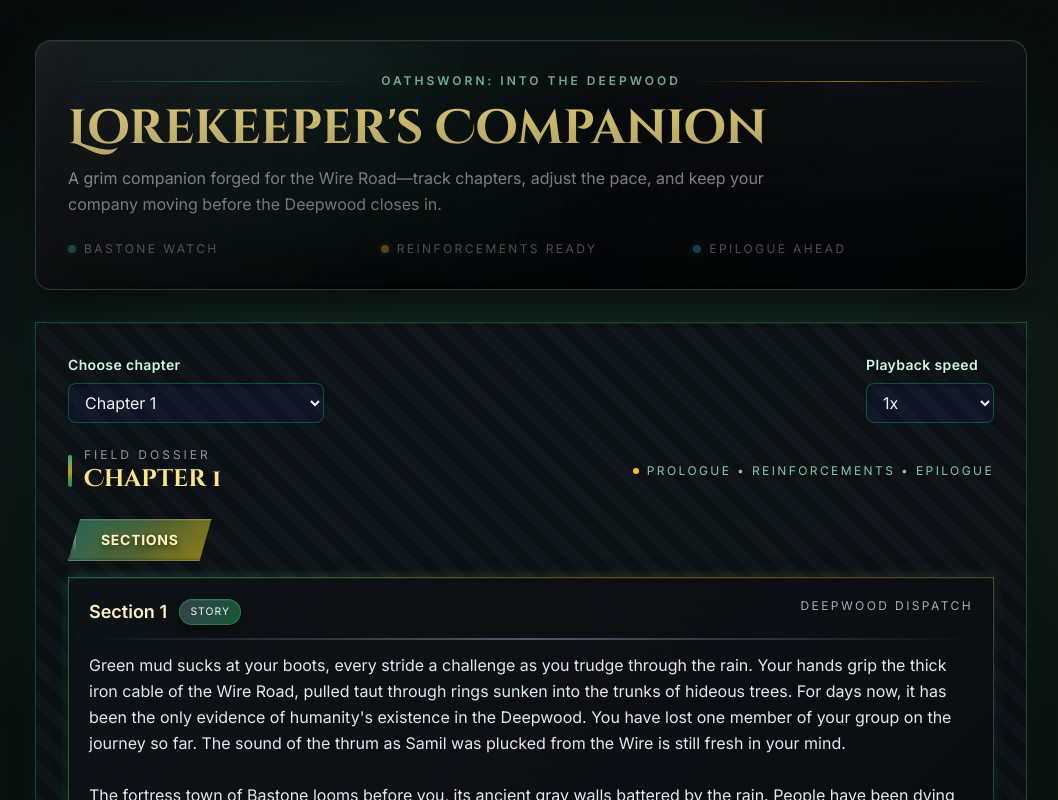
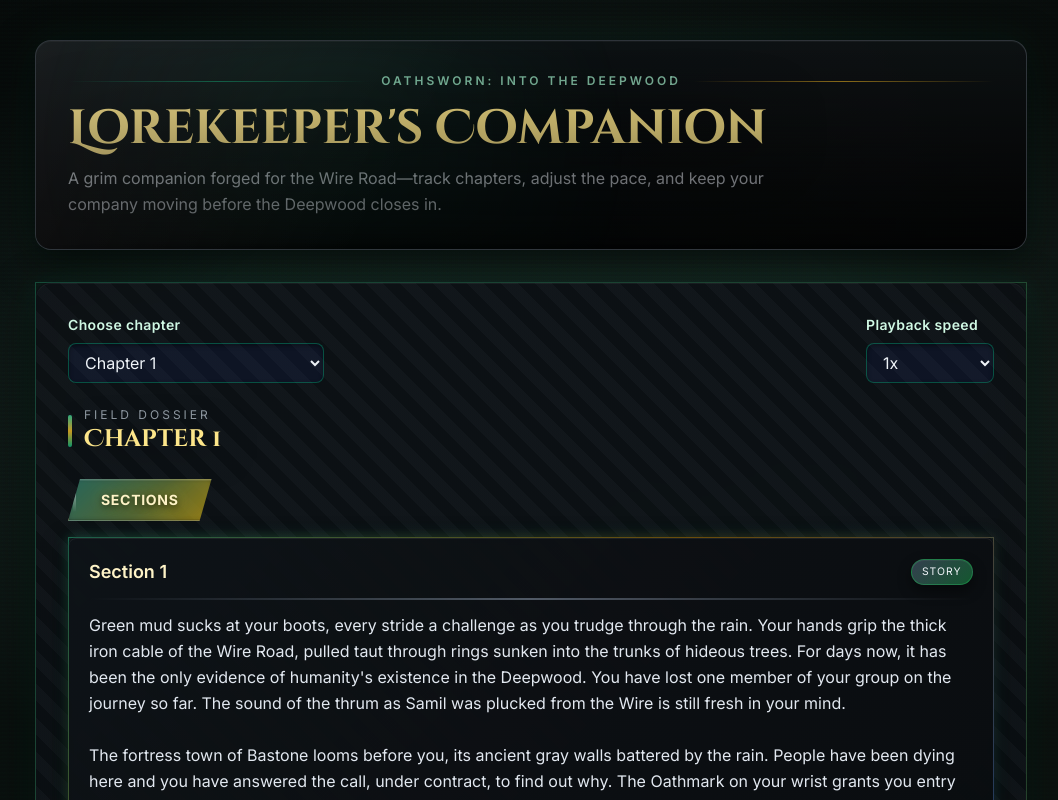
Before and after one commit to MikkoKarvonen/oathsworn-instant-action-mode-v2, a React (Vite) app: page / in a window 1280 px wide. Shown: the top 800 px of the page, without its empty margins (109-1167 px from the left). Built offline with nearby package versions, Linux system fonts and the light colour scheme.

Commit message:
Small ui changes

```diff
--- a/src/App.tsx
+++ b/src/App.tsx
@@ -26,20 +26,6 @@
             A grim companion forged for the Wire Road—track chapters, adjust the pace,
             and keep your company moving before the Deepwood closes in.
           </p>
-          <div className="mt-6 grid gap-3 sm:grid-cols-3 text-xs uppercase tracking-[0.2em] text-slate-300/80">
-            <div className="flex items-center gap-2">
-              <span className="h-2 w-2 rounded-full bg-emerald-400/70 shadow-[0_0_0_4px_rgba(16,185,129,0.08)]" />
-              Bastone Watch
-            </div>
-            <div className="flex items-center gap-2">
-              <span className="h-2 w-2 rounded-full bg-amber-400/80 shadow-[0_0_0_4px_rgba(251,191,36,0.08)]" />
-              Reinforcements Ready
-            </div>
-            <div className="flex items-center gap-2">
-              <span className="h-2 w-2 rounded-full bg-sky-400/70 shadow-[0_0_0_4px_rgba(56,189,248,0.08)]" />
-              Epilogue Ahead
-            </div>
-          </div>
         </header>
 
         <section className="glass rounded-2xl p-6 md:p-8 space-y-6">
@@ -86,10 +72,6 @@
                   </h2>
                 </div>
               </div>
-              <div className="flex items-center gap-2 text-xs uppercase tracking-[0.2em] text-emerald-200/80">
-                <span className="h-1.5 w-1.5 rounded-full bg-amber-400"></span>
-                Prologue • Reinforcements • Epilogue
-              </div>
             </div>
             <div className="grid gap-6">
               {chapter.sections && chapter.sections.length > 0 && (
@@ -101,17 +83,12 @@
                         key={`${chapter.number}-section-${index}`}
                         className="fantasy-card"
                       >
-                        <div className="flex items-start justify-between gap-4 mb-3">
-                          <div className="flex items-center gap-3">
-                            <h4 className="text-lg font-semibold text-amber-100">
-                              Section {index + 1}
-                            </h4>
-                            <span className={`section-badge ${section.type}`}>
-                              {section.type === 'rule' ? 'Rule' : 'Story'}
-                            </span>
-                          </div>
-                          <span className="text-xs uppercase tracking-[0.2em] text-slate-300/80">
-                            Deepwood dispatch
+                        <div className="flex items-center justify-between gap-4 mb-3">
+                          <h4 className="text-lg font-semibold text-amber-100">
+                            Section {index + 1}
+                          </h4>
+                          <span className={`section-badge ${section.type}`}>
+                            {section.type === 'rule' ? 'Rule' : 'Story'}
                           </span>
                         </div>
                         <div className="grim-divider mb-3" />
```
